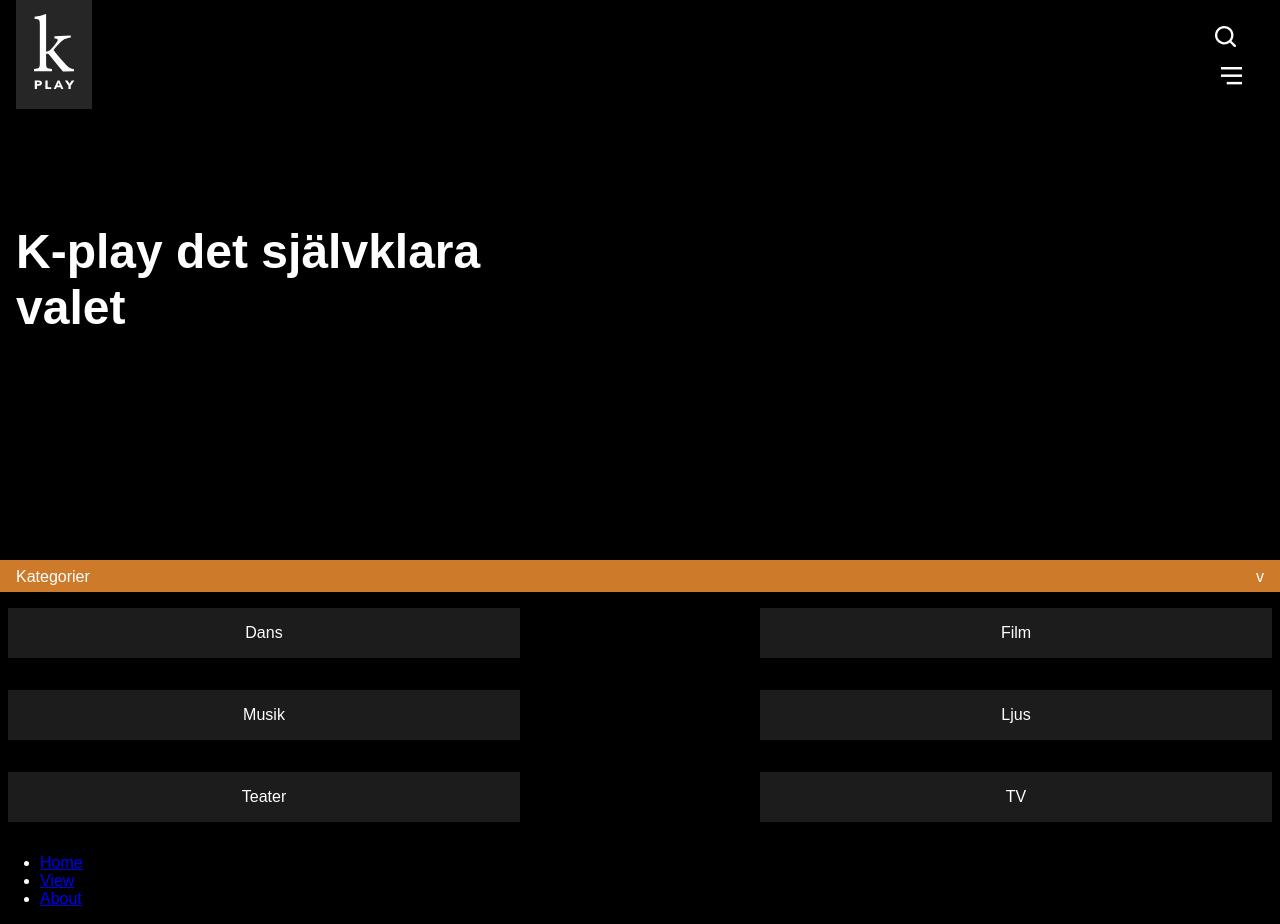
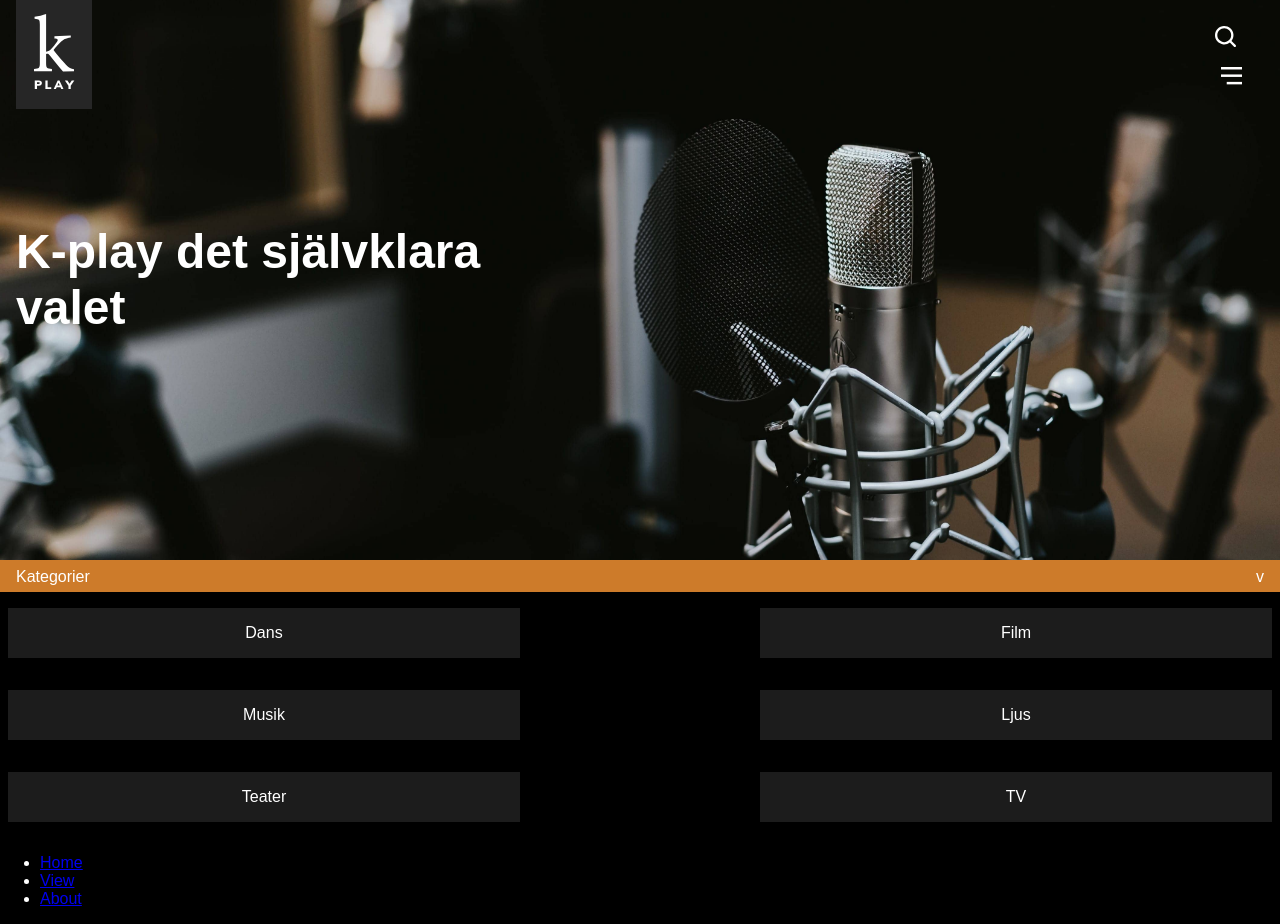
Before and after one commit to brooman/Kulturakademin, a React (Create React App) app: page / in a window 1280 px wide. Built offline with nearby package versions, Linux system fonts and the light colour scheme; a web font is replaced by a local one.

Commit message:
real hero image fix

```diff
--- a/src/components/Hero/index.js
+++ b/src/components/Hero/index.js
@@ -7,7 +7,7 @@
   const { image, text } = props
 
   const style = {
-    backgroundImage: `${process.env.PUBLIC_URL}/${image})`,
+    backgroundImage: `url('${process.env.PUBLIC_URL}/${image}')`,
   }
 
   return (
```
